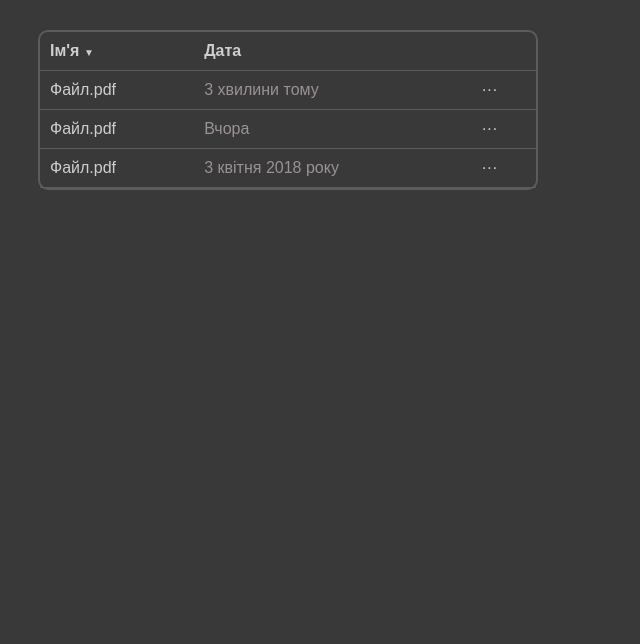
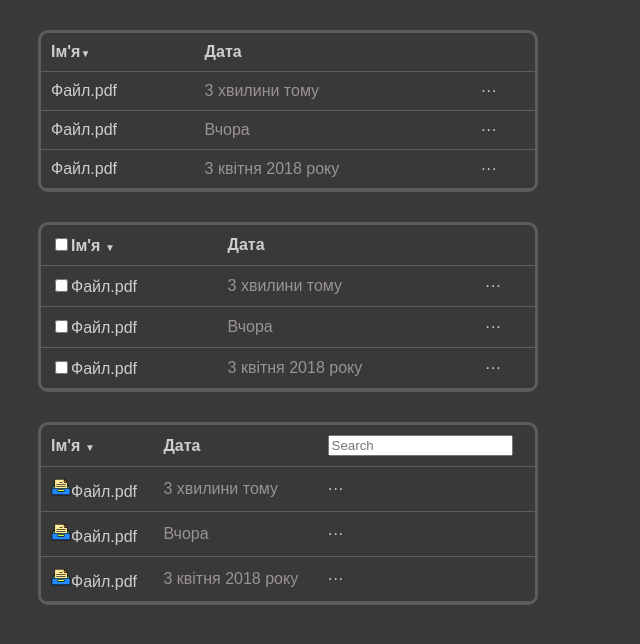
Before and after one commit to OleksandrZarytskyi/Homework-3, a plain HTML site: page index.html in a window 1280 px wide. Shown: the whole page, without its empty margins (0-640 px from the left). Drawn offline with Linux system fonts and the light colour scheme.

Commit message:
Майже все

```diff
--- a/index.html
+++ b/index.html
@@ -3,32 +3,14 @@
   <head>
     <meta charset="UTF-8" />
     <title>Домашня робота. Таблиця</title>
-    <style>
-      body{background: #3a3939;
-        font-family: sans-serif}
-      table {
-    width: 500px;
-    border-spacing: 0;
-    border: 2px solid #5e5b5b;
-    border-radius: 10px;
-    margin: 30px;
-    color: #cecfcd;}
-    td{
-    border-bottom: 1px solid #5e5b5b;
-    padding: 10px;
-}
-   .fri {font-size: 10px;}
-   .solid{font-weight: bold}
-   .ligh{color: hsl(0, 3%, 59%);}
-
-    </style>
+    <link rel="stylesheet" href="style.css">
   </head>
 
   <body>
     <table>
-      <tr class=solid>
-        <td>Ім'я <span class=fri>&#9660</span></td>
-        <td>Дата</td>
+      <tr>
+        <td><strong>Ім'я</strong><span class=fri>&#9660</span></td>
+        <td><strong>Дата</strong></td>
         <td></td>
       </tr>
       <tr>
@@ -47,5 +29,49 @@
         <td>···</td>
       </tr>
     </table>
+    <table>
+     <tr>
+        <td><input type="checkbox" class="nama" name="nani"><label for="nama"><strong>Ім'я</strong> <span class=fri>&#9660</span></label></td>
+        <td><strong>Дата</strong></td>
+        <td></td>
+      </tr>
+      <tr>
+        <td><input type="checkbox" class="namer" name="nani"><label for="namer">Файл.pdf</label></td>
+        <td class="ligh">3 хвилини тому</td>
+        <td>···</td>
+      </tr>
+      <tr>
+        <td><input type="checkbox" class="namet" name="nani"><label for="namet">Файл.pdf</label></td>
+        <td class="ligh">Вчора</td>
+        <td>···</td>
+      </tr>
+      <tr>
+        <td><input type="checkbox" class="namey" name="nani"><label for="namet">Файл.pdf</label></td>
+        <td class="ligh">3 квітня 2018 року</td>
+        <td>···</td>
+      </tr>
+    </table>
+    <table>
+      <tr>
+         <td><strong>Ім'я</strong> <span class=fri>&#9660</span></td>
+         <td><strong>Дата</strong></td>
+         <td><input type="search" class="search" placeholder="Search"</td>
+       </tr>
+       <tr>
+         <td><img src="./icon/Flaticon.svg" width="20" alt="Inbox">Файл.pdf</td>
+         <td class="ligh">3 хвилини тому</td>
+         <td>···</td>
+       </tr>
+       <tr>
+         <td><img src="./icon/Flaticon.svg" width="20" alt="Inbox">Файл.pdf</td>
+         <td class="ligh">Вчора</td>
+         <td>···</td>
+       </tr>
+       <tr>
+         <td><img src="./icon/Flaticon.svg" width="20" alt="Inbox">Файл.pdf</td>
+         <td class="ligh">3 квітня 2018 року</td>
+         <td>···</td>
+       </tr>
+     </table>
   </body>
 </html>
--- /dev/null
+++ b/style.css
@@ -0,0 +1,24 @@
+body {
+  background: #3a3939;
+  font-family: sans-serif;
+}
+table {
+  width: 500px;
+  border-spacing: 0;
+  border: 3px solid #5e5b5b;
+  border-radius: 10px;
+  margin: 30px;
+  color: #cecfcd;
+}
+td {
+  border-bottom: 1px solid #5e5b5b;
+  padding: 10px;
+}
+.fri {
+  font-size: 10px;
+}
+.ligh {
+  color: hsl(0, 3%, 59%);
+}
+
+}
```
Also changed, not shown: icon/Flaticon.svg (added).
